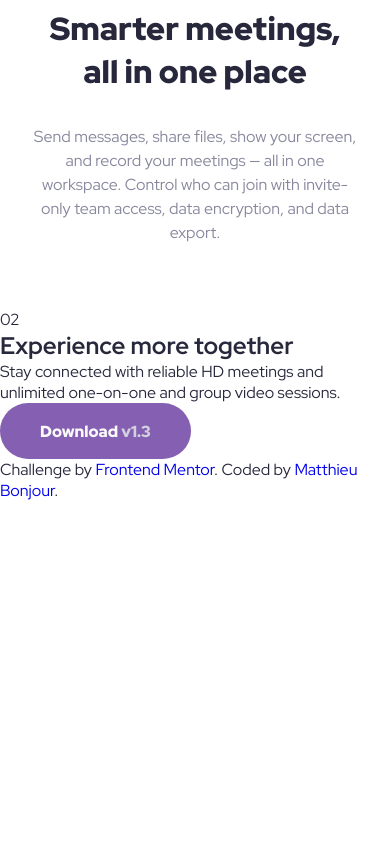
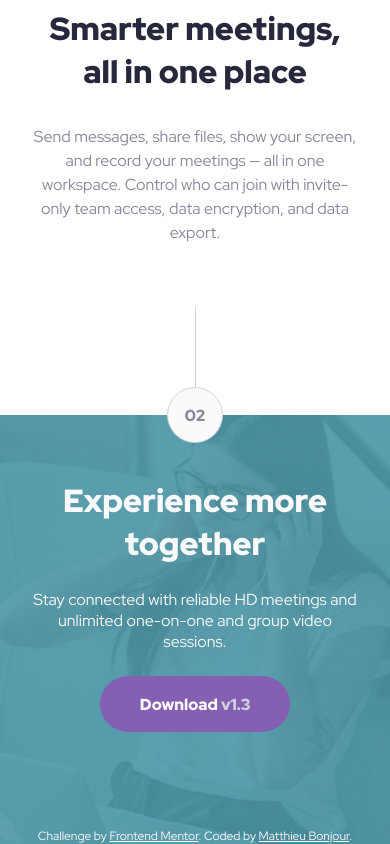
Before and after one commit to Matthieu83600/meet-landing-page, a website: page index.html in a window 390 px wide. Shown: the part 1339-2183 px from the top of the page. Before the commit the page ends 1840 px from the top, so only its background shows below. Drawn offline with Linux system fonts and the light colour scheme.

Commit message:
style: mobile-first footer

```diff
--- a/index.html
+++ b/index.html
@@ -73,17 +73,19 @@
     <footer class="cta">
       <div class="cta__indicator">
         <div><span>02</span></div>
-        <h2 class="cta__title">Experience more together</h2>
-        <p class="cta__description">
+      </div>
+      <div class="cta__text">
+        <h2 class="cta__text-title">Experience more together</h2>
+        <p class="cta__text-description">
           Stay connected with reliable HD meetings and unlimited one-on-one and group video sessions.
         </p>
         <div class="cta__download-app">
           <a href="#" class="c-button c-button--purple">Download <span>v1.3</span></a>
         </div>
-        <div class="cta__attribution">
-          Challenge by <a href="https://www.frontendmentor.io?ref=challenge" target="_blank">Frontend Mentor</a>. Coded
-          by <a href="https://matthieubonjour.dev" target="_blank">Matthieu Bonjour</a>.
-        </div>
+      </div>
+      <div class="cta__attribution">
+        Challenge by <a href="https://www.frontendmentor.io?ref=challenge" target="_blank">Frontend Mentor</a>. Coded by
+        <a href="https://matthieubonjour.dev" target="_blank">Matthieu Bonjour</a>.
       </div>
     </footer>
   </body>
--- a/sass/styles/home.scss
+++ b/sass/styles/home.scss
@@ -240,3 +240,63 @@
   }
 }
 /* CTA section */
+.cta {
+  display: flex;
+  flex-direction: column;
+  align-items: center;
+  justify-content: center;
+  text-align: center;
+  padding-inline: 2rem;
+  color: base.$white;
+  margin-block-start: 10.6rem;
+  background-repeat: no-repeat;
+  background-image: linear-gradient(90deg, rgba(77, 151, 169, 0.9) 0%, rgba(77, 151, 169, 0.9) 100%),
+    url("../assets/mobile/image-footer.jpg");
+  background-size: cover;
+  background-position: center top;
+  &__indicator {
+    position: relative;
+    margin-block-start: -1.75rem;
+    margin-block-end: 2.25rem;
+    > div {
+      width: 3.5rem;
+      height: 3.5rem;
+      background-color: base.$white;
+      border: 1px solid base.$slate-300;
+      border-radius: 50%;
+      > span {
+        position: absolute;
+        top: 50%;
+        left: 50%;
+        transform: translate(-50%, -50%);
+        font-weight: 900;
+        color: base.$slate-600;
+      }
+    }
+    > div::after {
+      position: absolute;
+      top: -5rem;
+      content: "";
+      background-color: base.$slate-300;
+      width: 1px;
+      height: 5rem;
+    }
+  }
+  &__text {
+    display: flex;
+    flex-direction: column;
+    gap: 24px;
+    margin-block-end: 6rem;
+    &-title {
+      font-size: base.$fs-32;
+      font-weight: 900;
+    }
+  }
+  &__attribution {
+    font-size: base.$fs-12;
+    > a {
+      color: base.$white;
+      text-decoration: underline;
+    }
+  }
+}
```
Also changed, not shown: styles/home.css, 1 other file.
